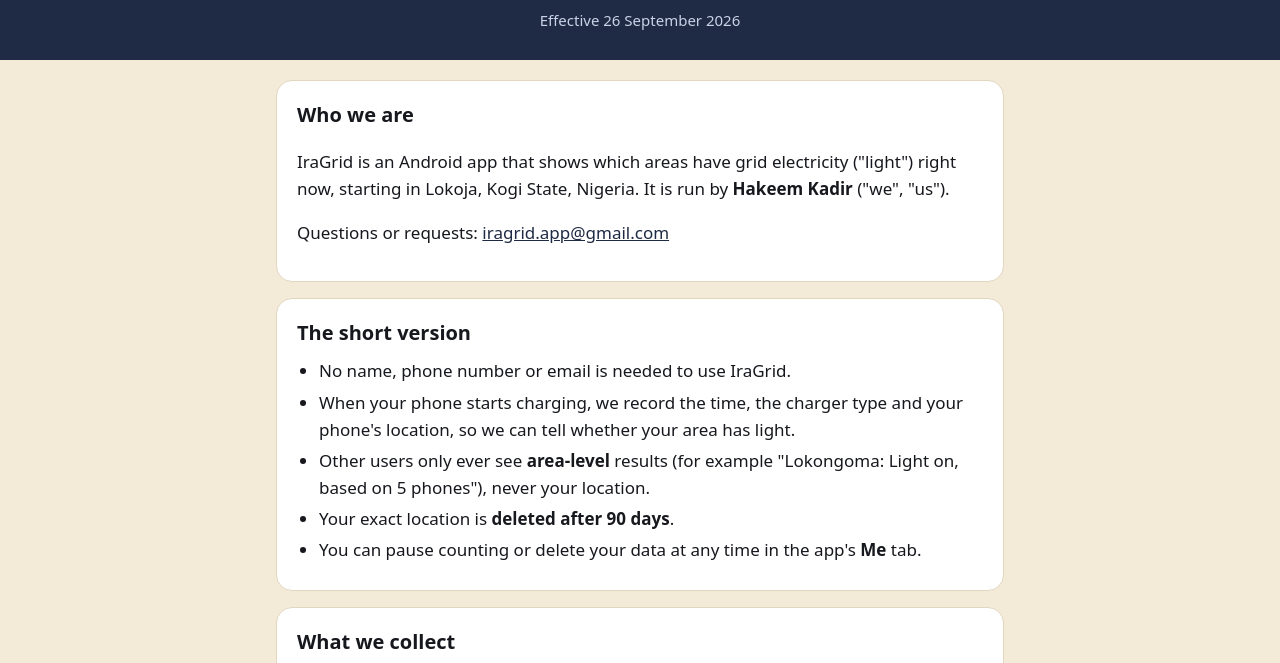
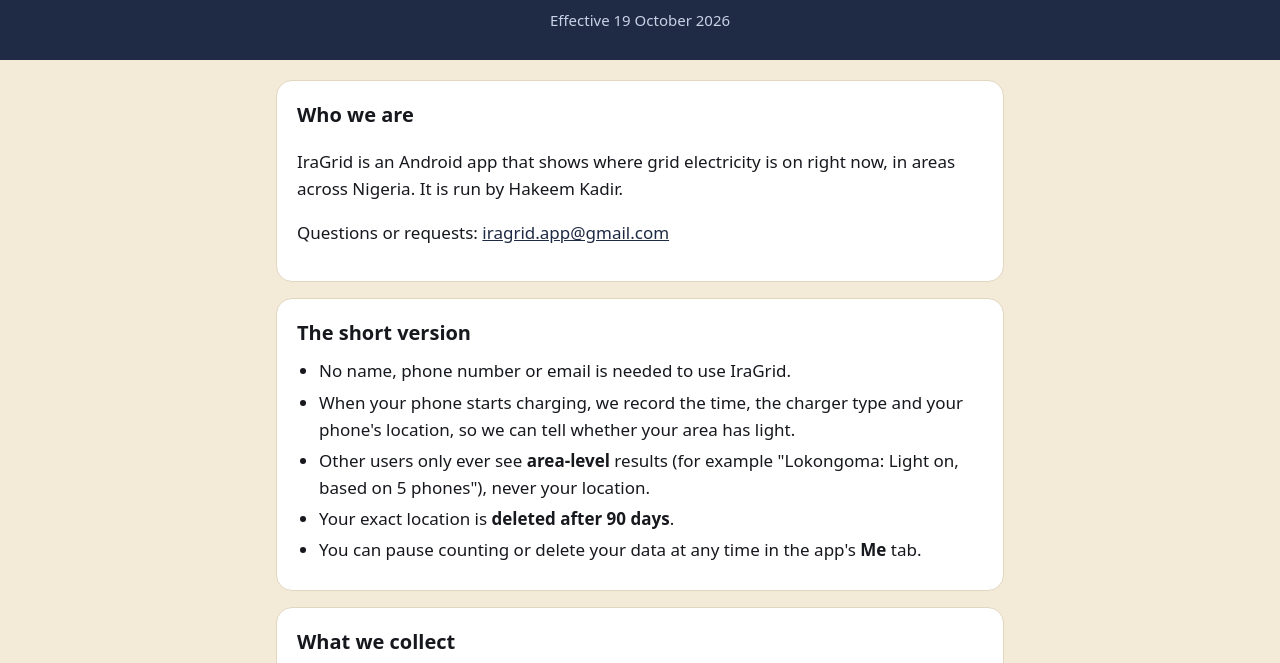
Before and after one commit to KadirHakeem/iragrid-privacy, a plain HTML site: page index.html in a window 1280 px wide. Shown: the part 71-734 px from the top of the page. Drawn offline with Linux system fonts and the light colour scheme.

Commit message:
Update index.html
Coverage across Nigeria, update date

```diff
--- a/index.html
+++ b/index.html
@@ -34,13 +34,13 @@
 <body>
 <header>
   <h1>IraGrid Privacy Policy</h1>
-  <p>Effective 26 September 2026</p>
+  <p>Effective 19 October 2026</p>
 </header>
 <main>
 
 <section>
   <h2>Who we are</h2>
-  <p>IraGrid is an Android app that shows which areas have grid electricity ("light") right now, starting in Lokoja, Kogi State, Nigeria. It is run by <strong>Hakeem Kadir</strong> ("we", "us").</p>
+  <p>IraGrid is an Android app that shows where grid electricity is on right now, in areas across Nigeria. It is run by Hakeem Kadir.</p>
   <p>Questions or requests: <a href="mailto:iragrid.app@gmail.com">iragrid.app@gmail.com</a></p>
 </section>
 
```
